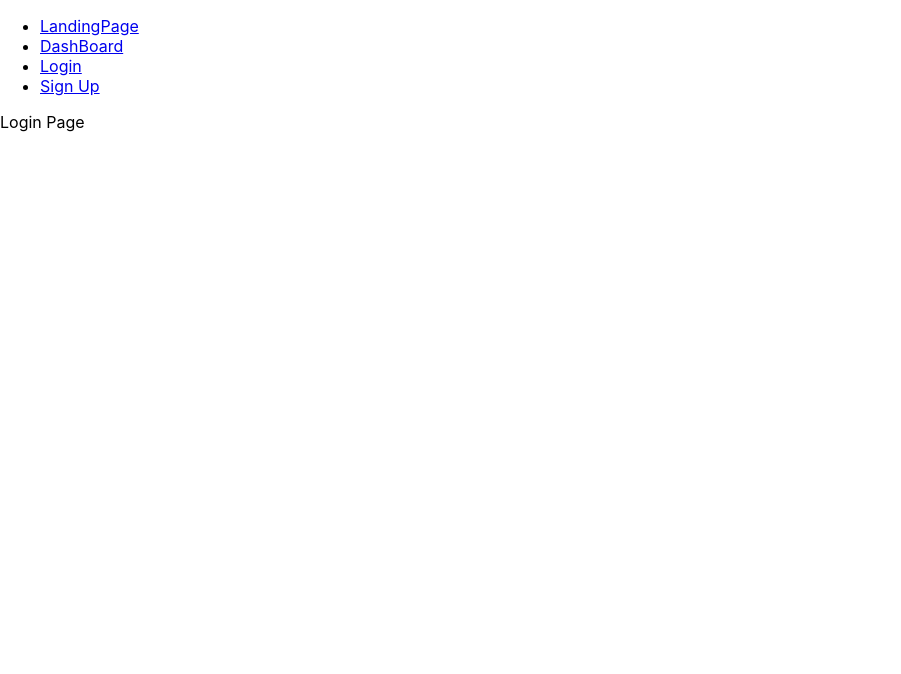
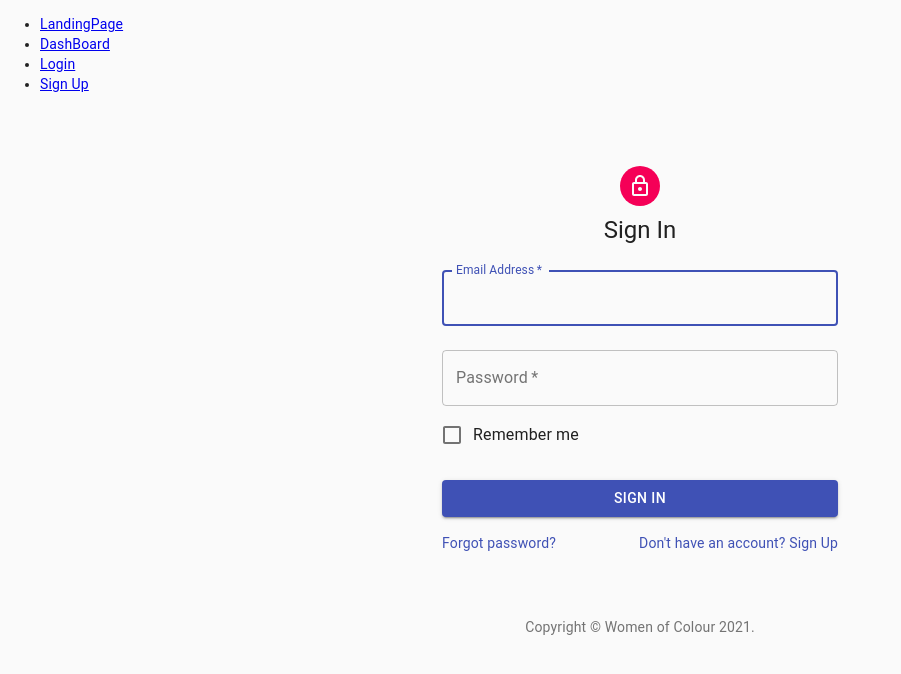
Before and after one commit to kimchirice/woc, a React (Create React App) app in the folder web/: page /login in a window 1280 px wide. Shown: the top 674 px of the page, without its empty margins (0-901 px from the left). Built offline with nearby package versions, Linux system fonts and the light colour scheme; no server answers.

Commit message:
Initial version with material-ui

```diff
--- a/web/src/pages/login/Login.jsx
+++ b/web/src/pages/login/Login.jsx
@@ -1,15 +1,121 @@
-import React from "react";
+import React from 'react';
+import Avatar from '@material-ui/core/Avatar';
+import Button from '@material-ui/core/Button';
+import CssBaseline from '@material-ui/core/CssBaseline';
+import TextField from '@material-ui/core/TextField';
+import FormControlLabel from '@material-ui/core/FormControlLabel';
+import Checkbox from '@material-ui/core/Checkbox';
+import Link from '@material-ui/core/Link';
+import Grid from '@material-ui/core/Grid';
+import Box from '@material-ui/core/Box';
+import LockOutlinedIcon from '@material-ui/icons/LockOutlined';
+import Typography from '@material-ui/core/Typography';
+import { makeStyles } from '@material-ui/core/styles';
+import Container from '@material-ui/core/Container';
 
 /*
     Login Page
 */
 
-const Login = () => {
-    return (
-        <div>
-            <p>Login Page</p>
-        </div>
-    );
-};
+function Copyright() {
+  return (
+    <Typography variant="body2" color="textSecondary" align="center">
+      {'Copyright © '}
+      <Link color="inherit" href="https://womenofcolour.org.au/">
+        Women of Colour
+      </Link>{' '}
+      {new Date().getFullYear()}
+      {'.'}
+    </Typography>
+  );
+}
 
-export default Login;
+const useStyles = makeStyles((theme) => ({
+  paper: {
+    marginTop: theme.spacing(8),
+    display: 'flex',
+    flexDirection: 'column',
+    alignItems: 'center',
+  },
+  avatar: {
+    margin: theme.spacing(1),
+    backgroundColor: theme.palette.secondary.main,
+  },
+  form: {
+    width: '100%', // Fix IE 11 issue.
+    marginTop: theme.spacing(1),
+  },
+  submit: {
+    margin: theme.spacing(3, 0, 2),
+  },
+}));
+
+export default function SignIn() {
+  const classes = useStyles();
+
+  return (
+    <Container component="main" maxWidth="xs">
+      <CssBaseline />
+      <div className={classes.paper}>
+        <Avatar className={classes.avatar}>
+          <LockOutlinedIcon />
+        </Avatar>
+        <Typography component="h1" variant="h5">
+          Sign In
+        </Typography>
+        <form className={classes.form} noValidate>
+          <TextField
+            variant="outlined"
+            margin="normal"
+            required
+            fullWidth
+            id="email"
+            label="Email Address"
+            name="email"
+            autoComplete="email"
+            autoFocus
+          />
+          <TextField
+            variant="outlined"
+            margin="normal"
+            required
+            fullWidth
+            name="password"
+            label="Password"
+            type="password"
+            id="password"
+            autoComplete="current-password"
+          />
+          <FormControlLabel
+            control={<Checkbox value="remember" color="primary" />}
+            label="Remember me"
+          />
+          <Button
+            type="submit"
+            fullWidth
+            variant="contained"
+            color="primary"
+            className={classes.submit}
+          >
+            Sign In
+          </Button>
+          <Grid container>
+            <Grid item xs>
+              <Link href="#" variant="body2">
+                Forgot password?
+              </Link>
+            </Grid>
+            <Grid item>
+              <Link href="/signUp" variant="body2">
+                {"Don't have an account? Sign Up"}
+              </Link>
+            </Grid>
+          </Grid>
+        </form>
+      </div>
+      <Box mt={8}>
+        <Copyright />
+      </Box>
+    </Container>
+  );
+}
```
Also changed, not shown: 1 other file (tests, documents, lock files or other folders).
